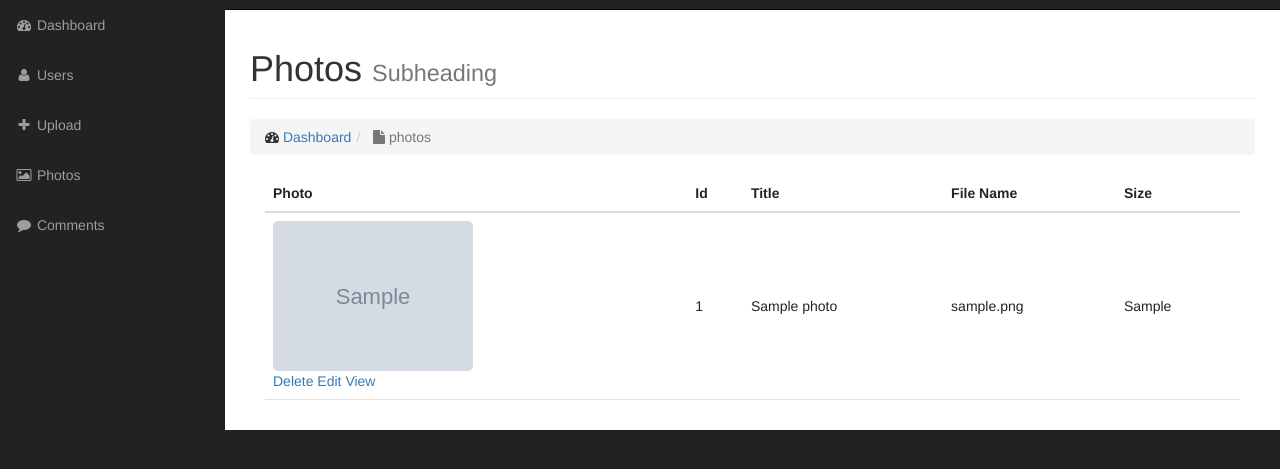
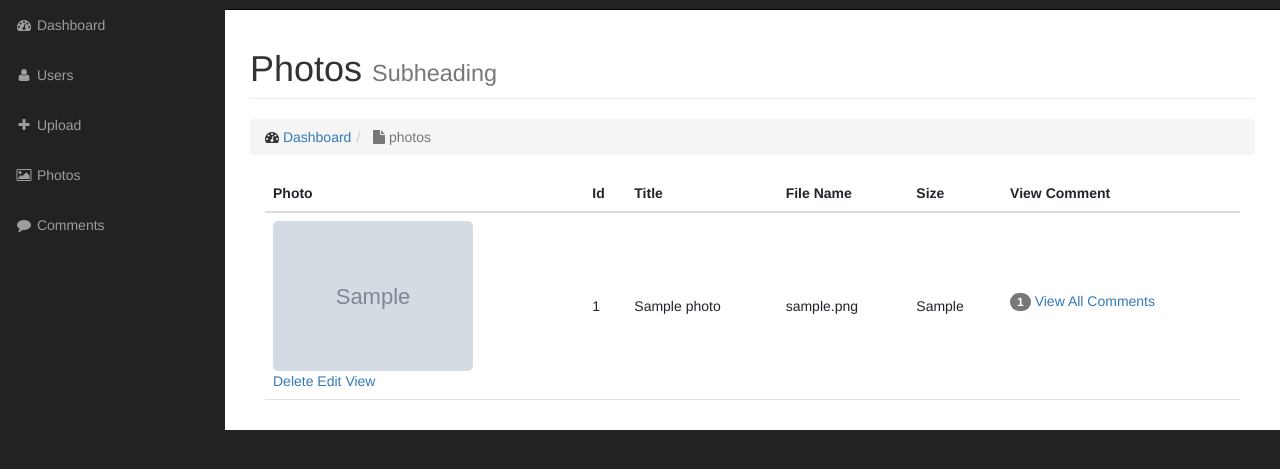
Before and after one commit to AhmadRaza9/php-opp-cms, a PHP site: page /admin/photos.php in a window 1280 px wide. Shown: the part 51-520 px from the top of the page. Run offline with PHP 8.4, Linux system fonts and the light colour scheme; the visitor is signed in with stand-in values (Sample User, id 1); tables that the repository leaves empty or names only in its code hold one stand-in row (values such as "Sample post"); grey boxes marked "Sample" are stand-in pictures; grey boxes labelled with a size stand in for pictures from a placeholder-image service; some libraries are stand-ins or nearby versions.

Commit message:
Creating the Count Comment Code

```diff
--- a/admin/photos.php
+++ b/admin/photos.php
@@ -27,6 +27,7 @@ $photos = Photo::find_all();
             <div class="container-fluid">
 
                 <!-- Page Heading -->
+
                 <div class="row">
                     <div class="col-lg-12">
                         <h1 class="page-header">
@@ -53,6 +54,7 @@ $photos = Photo::find_all();
                                         <th>Title</th>
                                         <th>File Name</th>
                                         <th>Size</th>
+                                        <th>View Comment</th>
                                     </tr>
                                 </thead>
                                 <tbody>
@@ -71,6 +73,11 @@ $photos = Photo::find_all();
                                         <td><?php echo $photo->title; ?></td>
                                         <td><?php echo $photo->filename; ?></td>
                                         <td><?php echo $photo->size; ?></td>
+                                        <td>
+                                            <p class="badge"><?php $comments = Comment::find_the_comments($photo->id);
+echo count($comments);?></p>
+                                            <a href="comments_photo.php?id=<?php echo $photo->id; ?>">View All Comments</a>
+                                        </td>
                                     </tr>
                                     <?php endforeach;?>
                                 </tbody>
```
